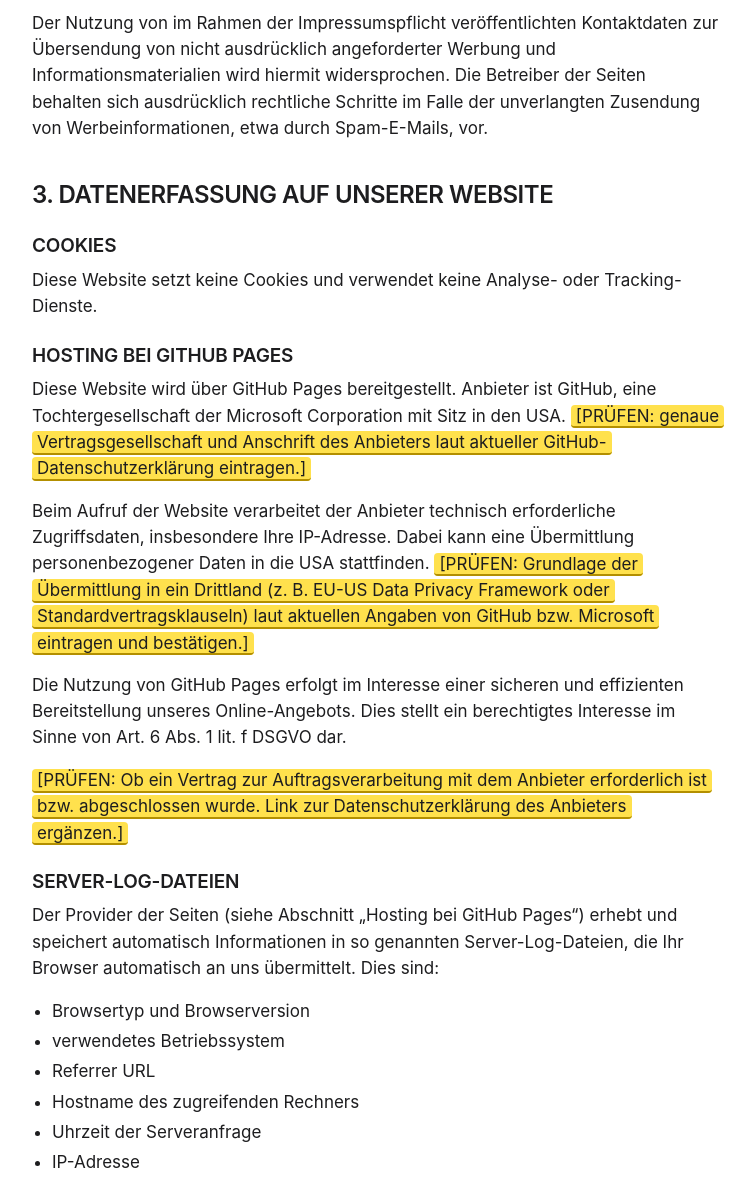
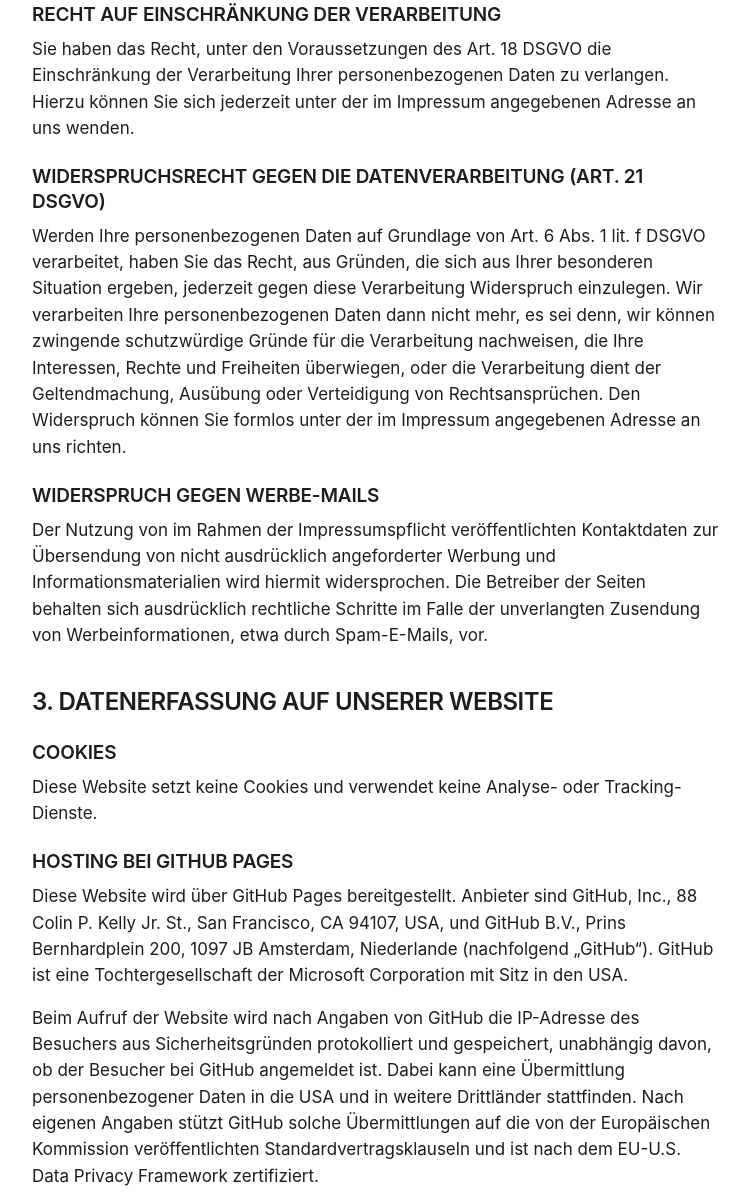
Before and after one commit to leadwerkstatt/rechtliches, a plain HTML site: page datenschutz/index.html in a window 1280 px wide. Shown: the part 2913-4105 px from the top of the page, without its empty margins (264-1019 px from the left). Drawn offline with Linux system fonts and the light colour scheme.

Commit message:
Datenschutzerklärung mit überarbeiteter Quelle abgeglichen
Platzhalter und gelbe Markierung entfernt, Abschnitt "Hosting bei GitHub
Pages" und Aufsichtsbehörde neu gefasst, zwei neue Abschnitte (Einschränkung
der Verarbeitung, Widerspruchsrecht), "an uns" bei Server-Log-Dateien
gestrichen. README: grep-Befehl so geschrieben, dass er sich nicht selbst
findet.

Co-Authored-By: Claude Sonnet 5.5 <noreply@anthropic.com>

```diff
--- a/datenschutz/index.html
+++ b/datenschutz/index.html
@@ -56,7 +56,7 @@ E-Mail: <a href="mailto:kontakt@marcel-jost.de">kontakt@marcel-jost.de</a></addr
     <p>Verantwortliche Stelle ist die natürliche oder juristische Person, die allein oder gemeinsam mit anderen über die Zwecke und Mittel der Verarbeitung von personenbezogenen Daten (z.B. Namen, E-Mail-Adressen o. Ä.) entscheidet.</p>
     <h3>BESCHWERDERECHT BEI DER ZUSTÄNDIGEN AUFSICHTSBEHÖRDE</h3>
     <p>Im Falle datenschutzrechtlicher Verstöße steht dem Betroffenen ein Beschwerderecht bei der zuständigen Aufsichtsbehörde zu. Zuständige Aufsichtsbehörde in datenschutzrechtlichen Fragen ist der Landesdatenschutzbeauftragte des Bundeslandes, in dem unser Unternehmen seinen Sitz hat. Eine Liste der Datenschutzbeauftragten sowie deren Kontaktdaten können folgendem Link entnommen werden: <a href="https://www.bfdi.bund.de/DE/Infothek/Anschriften_Links/anschriften_links-node.html" rel="noopener noreferrer">https://www.bfdi.bund.de/DE/Infothek/Anschriften_Links/anschriften_links-node.html</a>.</p>
-    <p><mark class="platzhalter">[PRÜFEN: Zuständige Aufsichtsbehörde für den Sitz in Nonnweiler (Saarland) mit Bezeichnung und Anschrift eintragen, sofern gewünscht.]</mark></p>
+    <p>Für den Sitz des Verantwortlichen in Nonnweiler ist dies das Unabhängige Datenschutzzentrum Saarland, Die Landesbeauftragte für Datenschutz und Informationsfreiheit, Fritz-Dobisch-Straße 12, 66111 Saarbrücken.</p>
     <h3>RECHT AUF DATENÜBERTRAGBARKEIT</h3>
     <p>Sie haben das Recht, Daten, die wir auf Grundlage Ihrer Einwilligung oder in Erfüllung eines Vertrags automatisiert verarbeiten, an sich oder an einen Dritten in einem gängigen, maschinenlesbaren Format aushändigen zu lassen. Sofern Sie die direkte Übertragung der Daten an einen anderen Verantwortlichen verlangen, erfolgt dies nur, soweit es technisch machbar ist.</p>
     <h3>SSL- BZW. TLS-VERSCHLÜSSELUNG</h3>
@@ -64,18 +64,22 @@ E-Mail: <a href="mailto:kontakt@marcel-jost.de">kontakt@marcel-jost.de</a></addr
     <p>Wenn die SSL- bzw. TLS-Verschlüsselung aktiviert ist, können die Daten, die Sie an uns übermitteln, nicht von Dritten mitgelesen werden.</p>
     <h3>AUSKUNFT, SPERRUNG, LÖSCHUNG</h3>
     <p>Sie haben im Rahmen der geltenden gesetzlichen Bestimmungen jederzeit das Recht auf unentgeltliche Auskunft über Ihre gespeicherten personenbezogenen Daten, deren Herkunft und Empfänger und den Zweck der Datenverarbeitung und ggf. ein Recht auf Berichtigung, Sperrung oder Löschung dieser Daten. Hierzu sowie zu weiteren Fragen zum Thema personenbezogene Daten können Sie sich jederzeit unter der im Impressum angegebenen Adresse an uns wenden.</p>
+    <h3>RECHT AUF EINSCHRÄNKUNG DER VERARBEITUNG</h3>
+    <p>Sie haben das Recht, unter den Voraussetzungen des Art. 18 DSGVO die Einschränkung der Verarbeitung Ihrer personenbezogenen Daten zu verlangen. Hierzu können Sie sich jederzeit unter der im Impressum angegebenen Adresse an uns wenden.</p>
+    <h3>WIDERSPRUCHSRECHT GEGEN DIE DATENVERARBEITUNG (ART. 21 DSGVO)</h3>
+    <p>Werden Ihre personenbezogenen Daten auf Grundlage von Art. 6 Abs. 1 lit. f DSGVO verarbeitet, haben Sie das Recht, aus Gründen, die sich aus Ihrer besonderen Situation ergeben, jederzeit gegen diese Verarbeitung Widerspruch einzulegen. Wir verarbeiten Ihre personenbezogenen Daten dann nicht mehr, es sei denn, wir können zwingende schutzwürdige Gründe für die Verarbeitung nachweisen, die Ihre Interessen, Rechte und Freiheiten überwiegen, oder die Verarbeitung dient der Geltendmachung, Ausübung oder Verteidigung von Rechtsansprüchen. Den Widerspruch können Sie formlos unter der im Impressum angegebenen Adresse an uns richten.</p>
     <h3>WIDERSPRUCH GEGEN WERBE-MAILS</h3>
     <p>Der Nutzung von im Rahmen der Impressumspflicht veröffentlichten Kontaktdaten zur Übersendung von nicht ausdrücklich angeforderter Werbung und Informationsmaterialien wird hiermit widersprochen. Die Betreiber der Seiten behalten sich ausdrücklich rechtliche Schritte im Falle der unverlangten Zusendung von Werbeinformationen, etwa durch Spam-E-Mails, vor.</p>
     <h2>3. DATENERFASSUNG AUF UNSERER WEBSITE</h2>
     <h3>COOKIES</h3>
     <p>Diese Website setzt keine Cookies und verwendet keine Analyse- oder Tracking-Dienste.</p>
     <h3>HOSTING BEI GITHUB PAGES</h3>
-    <p>Diese Website wird über GitHub Pages bereitgestellt. Anbieter ist GitHub, eine Tochtergesellschaft der Microsoft Corporation mit Sitz in den USA. <mark class="platzhalter">[PRÜFEN: genaue Vertragsgesellschaft und Anschrift des Anbieters laut aktueller GitHub-Datenschutzerklärung eintragen.]</mark></p>
-    <p>Beim Aufruf der Website verarbeitet der Anbieter technisch erforderliche Zugriffsdaten, insbesondere Ihre IP-Adresse. Dabei kann eine Übermittlung personenbezogener Daten in die USA stattfinden. <mark class="platzhalter">[PRÜFEN: Grundlage der Übermittlung in ein Drittland (z. B. EU-US Data Privacy Framework oder Standardvertragsklauseln) laut aktuellen Angaben von GitHub bzw. Microsoft eintragen und bestätigen.]</mark></p>
+    <p>Diese Website wird über GitHub Pages bereitgestellt. Anbieter sind GitHub, Inc., 88 Colin P. Kelly Jr. St., San Francisco, CA 94107, USA, und GitHub B.V., Prins Bernhardplein 200, 1097 JB Amsterdam, Niederlande (nachfolgend „GitHub“). GitHub ist eine Tochtergesellschaft der Microsoft Corporation mit Sitz in den USA.</p>
+    <p>Beim Aufruf der Website wird nach Angaben von GitHub die IP-Adresse des Besuchers aus Sicherheitsgründen protokolliert und gespeichert, unabhängig davon, ob der Besucher bei GitHub angemeldet ist. Dabei kann eine Übermittlung personenbezogener Daten in die USA und in weitere Drittländer stattfinden. Nach eigenen Angaben stützt GitHub solche Übermittlungen auf die von der Europäischen Kommission veröffentlichten Standardvertragsklauseln und ist nach dem EU-U.S. Data Privacy Framework zertifiziert.</p>
     <p>Die Nutzung von GitHub Pages erfolgt im Interesse einer sicheren und effizienten Bereitstellung unseres Online-Angebots. Dies stellt ein berechtigtes Interesse im Sinne von Art. 6 Abs. 1 lit. f DSGVO dar.</p>
-    <p><mark class="platzhalter">[PRÜFEN: Ob ein Vertrag zur Auftragsverarbeitung mit dem Anbieter erforderlich ist bzw. abgeschlossen wurde. Link zur Datenschutzerklärung des Anbieters ergänzen.]</mark></p>
+    <p>Weitere Informationen finden Sie in der Datenschutzerklärung von GitHub: <a href="https://docs.github.com/en/site-policy/privacy-policies/github-general-privacy-statement" rel="noopener noreferrer">https://docs.github.com/en/site-policy/privacy-policies/github-general-privacy-statement</a></p>
     <h3>SERVER-LOG-DATEIEN</h3>
-    <p>Der Provider der Seiten (siehe Abschnitt „Hosting bei GitHub Pages“) erhebt und speichert automatisch Informationen in so genannten Server-Log-Dateien, die Ihr Browser automatisch an uns übermittelt. Dies sind:</p>
+    <p>Der Provider der Seiten (siehe Abschnitt „Hosting bei GitHub Pages“) erhebt und speichert automatisch Informationen in so genannten Server-Log-Dateien, die Ihr Browser automatisch übermittelt. Dies sind:</p>
     <ul>
       <li>Browsertyp und Browserversion</li>
       <li>verwendetes Betriebssystem</li>
```
Also changed, not shown: 1 other file.
